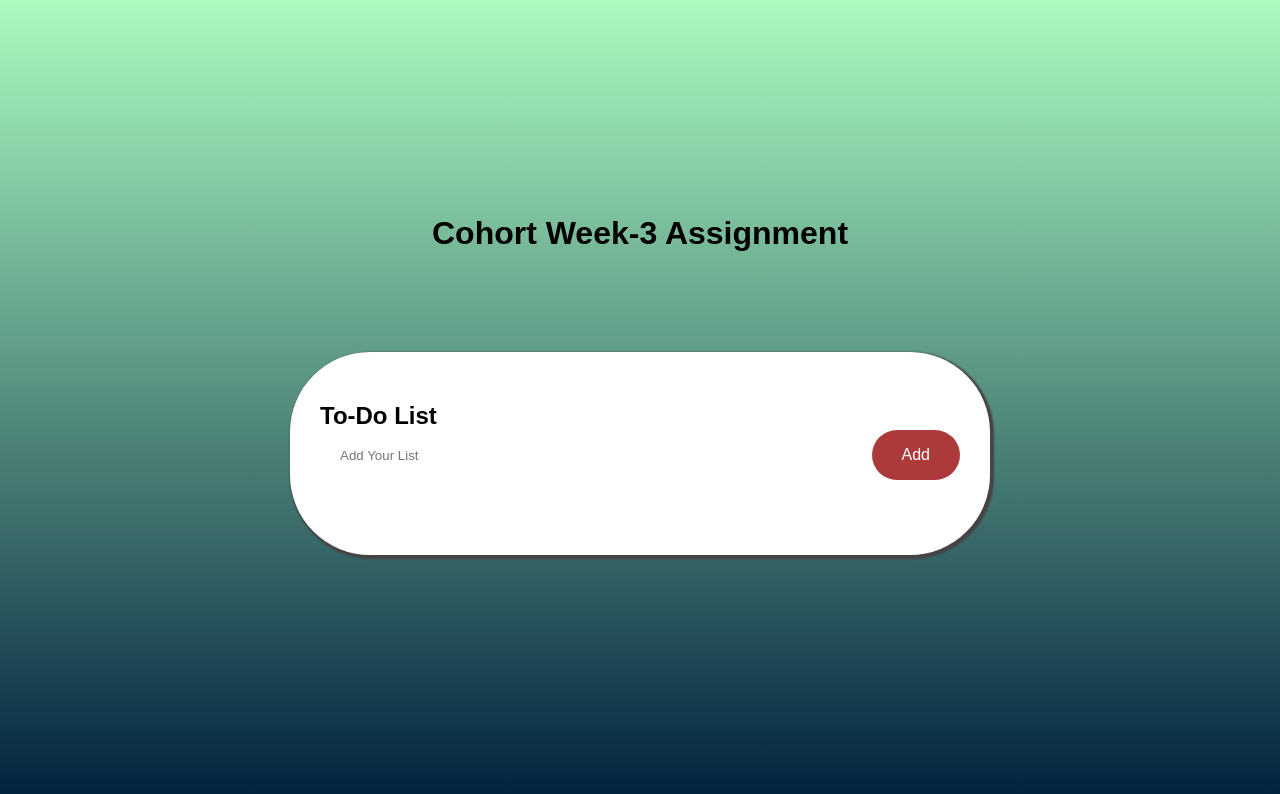
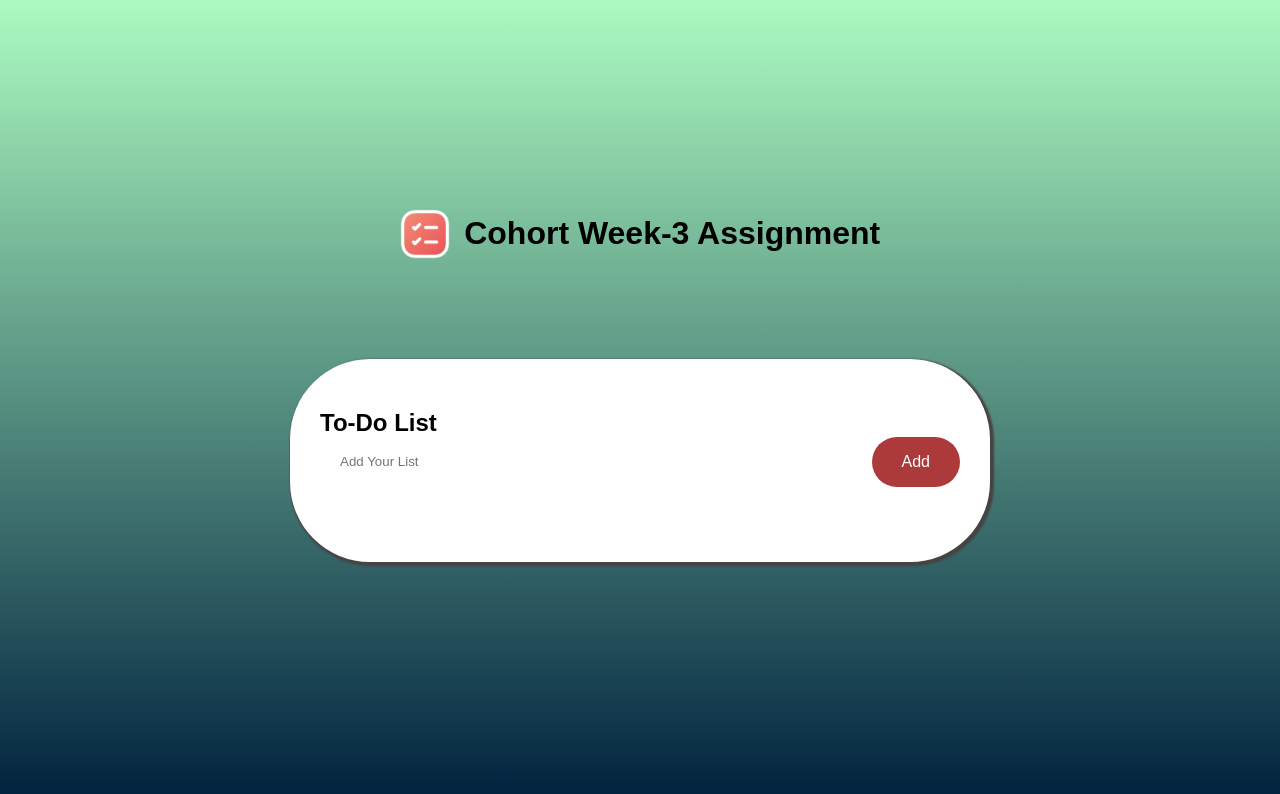
Before and after one commit to SumitRanjan11/To-Do-App, a plain HTML site: page index.html in a window 1280 px wide. Drawn offline with Linux system fonts and the light colour scheme.

Commit message:
Add new files

```diff
--- a/index.html
+++ b/index.html
@@ -4,12 +4,14 @@
     <meta charset="UTF-8">
     <meta name="viewport" content="width=device-width, initial-scale=1.0">
     <title>To-Do List</title>
+    <link rel="icon" href="images/image.png" type="image/png">
     <link rel="stylesheet" href="style.css">
 </head>
 <body>
     <div class="container">
         <header class="header">
-            <h1>Cohort Week-3 Assignment</h1>
+            <img src="image.png" alt="To-Do App Icon" width="50" style="vertical-align: middle; margin-right: 10px;">
+            <h1 style="display: inline-block; vertical-align: middle;">Cohort Week-3 Assignment</h1>
         </header>
         <div class="todo-app">
             <h2>To-Do List</h2>
```
Also changed, not shown: image.png (added).
